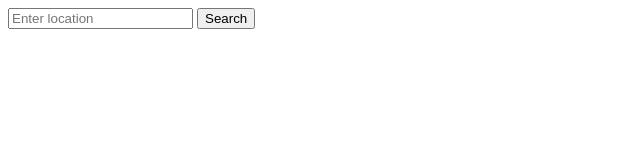
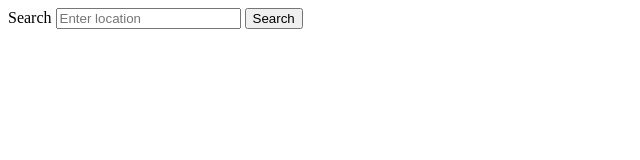
Before and after one commit to brianjeball/robert-half-coding-challenge, a plain HTML site: page index.html in a window 1280 px wide. Shown: the whole page, without its empty margins (0-640 px from the left). Drawn offline with Linux system fonts and the light colour scheme.

Commit message:
structure search wrapper and results markup

```diff
--- a/index.html
+++ b/index.html
@@ -7,13 +7,24 @@
     <body>
         <script src="./script.js"></script>
 
-        <!-- Search Field -->
-        <input placeholder="Enter location" />
+        <div class="search-wrapper">
+            <!-- Search Field -->
+            <label for="location">Search
+            <input class="search-input" data-behavior="search-input" name="location" placeholder="Enter location" />
+            </label>
 
-        <!-- Form Button -->
-        <button type="submit"> Search</button>
+            <!-- Form Button -->
+            <button class="search-button" type="submit" data-behavior="search-button">Search</button>
+
+        </div>
 
         <!-- Results List -->
+
+        <div class="results-wrapper">
+            <ul class="results">
+
+            </ul>
+        </div>
 
         <!-- Review -->
             <!-- address -->
```
